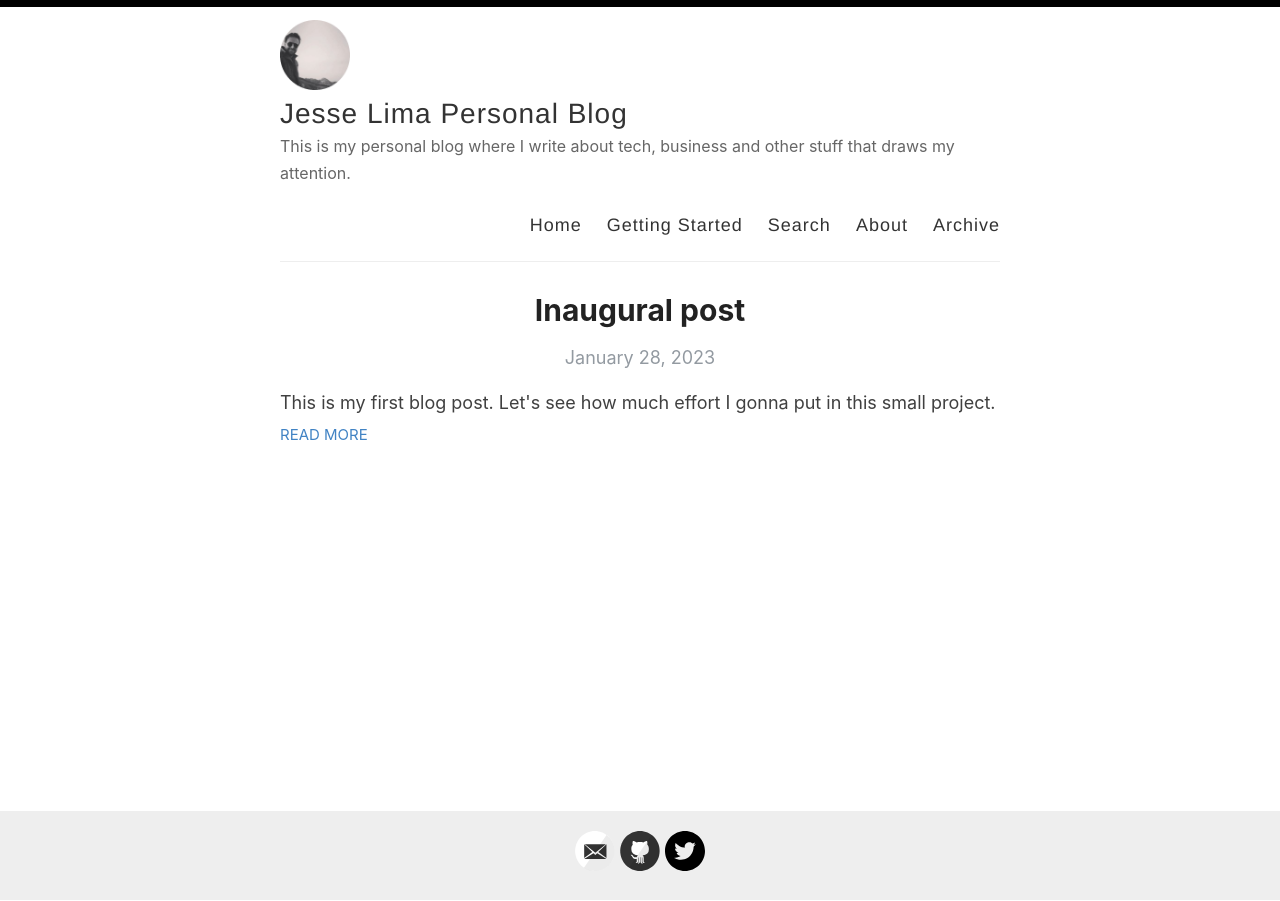
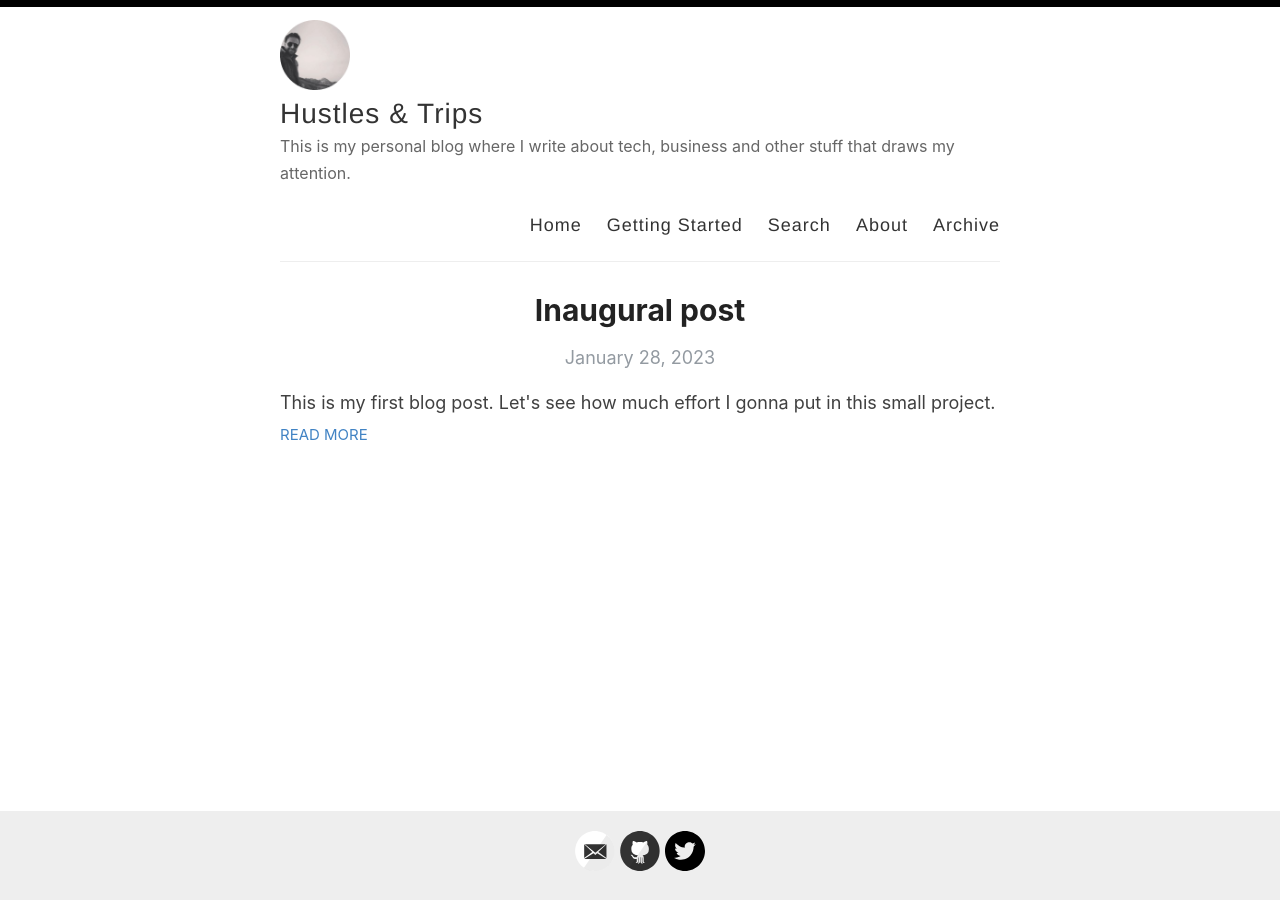
Before and after one commit to jaglima/jaglima.github.io, a Jekyll site: the page built from index.html, in a window 1280 px wide. Built offline with Jekyll 4.4.1, drawn with Linux system fonts in a browser that asks for light colours; the list of posts is cut into pages by our own code.

Commit message:
Changes in title

```diff
--- a/_config.yml
+++ b/_config.yml
@@ -3,7 +3,7 @@
 #
 
 # Name of your site (displayed in the header)
-name: Jesse Lima Personal Blog
+name: Hustles & Trips
 
 # Name of the author
 author: Jessé Lima
```
